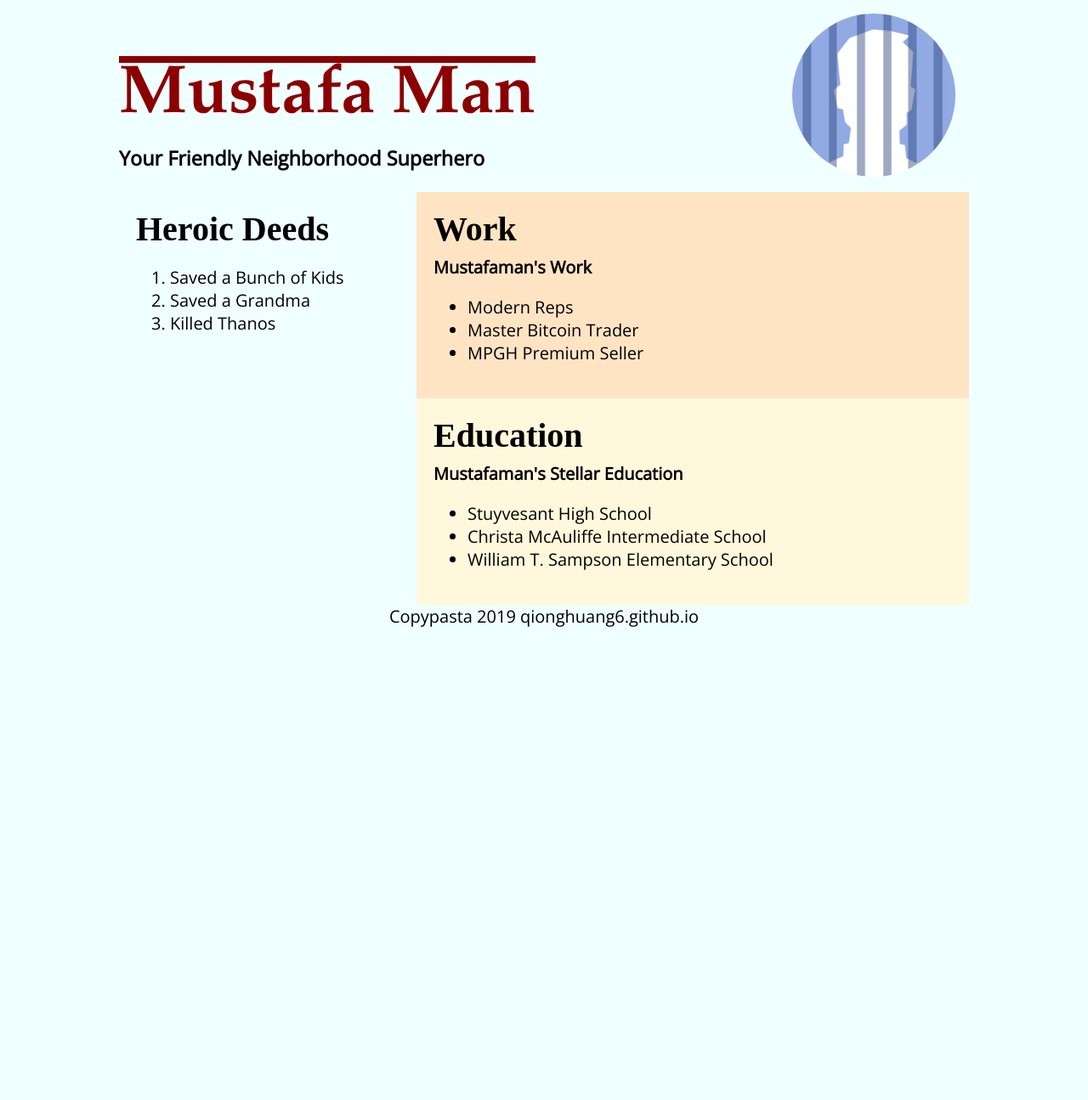
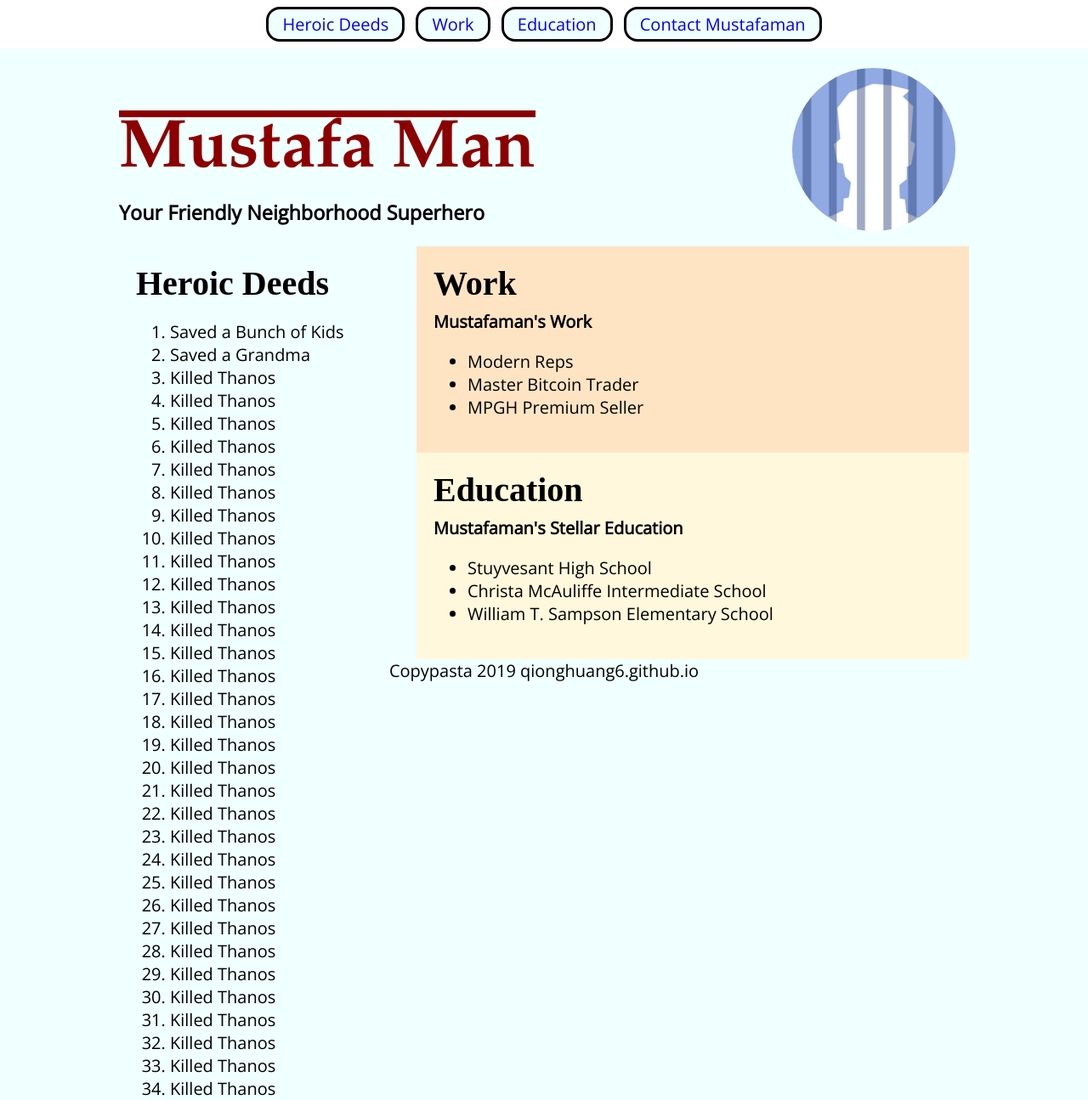
Before and after one commit to qionghuang6/qionghuang6.github.io, a plain HTML site: page index.html in a window 1280 px wide. Shown: the whole page at 85% size. Before the commit the page ends 800 px from the top, so only its background shows below. Drawn offline with nearby package versions, Linux system fonts and the light colour scheme.

Commit message:
did a bunhca funky shit

```diff
--- a/index.html
+++ b/index.html
@@ -5,10 +5,16 @@
         <meta name="viewport" content="width=device-width, initial-scale = 1.0">
         <link rel="stylesheet" href="styles.css">
         <link href="https://fonts.googleapis.com/css?family=Open+Sans&display=swap" rel="stylesheet">
-        <title>A Great Website</title>
+        <title>Home | Mustafaman Fan Page!</title>
     </head>
     <body>
         <header>
+            <nav>
+                <a href="#heroic">Heroic Deeds</a>
+                <a href="#work">Work</a>
+                <a href="#education">Education</a>
+                <a href="https://www.facebook.com/profile.php?id=100013268733797">Contact Mustafaman</a>
+            </nav>
             <section class ="centered">
                 <div id="mustintro">
                     <h1><b>Mustafa Man</b></h1>
@@ -20,11 +26,42 @@
         </header>
         <main>
             <div class = "centered">
-                <section class = small-column>
+                <section class = small-column id="heroic">
                     <h2>Heroic Deeds</h2>
                     <ol>
                         <li>Saved a Bunch of Kids</li>
                         <li>Saved a Grandma</li>
+                        <li>Killed Thanos</li>
+                        <li>Killed Thanos</li>
+                        <li>Killed Thanos</li>
+                        <li>Killed Thanos</li>
+                        <li>Killed Thanos</li>
+                        <li>Killed Thanos</li>
+                        <li>Killed Thanos</li>
+                        <li>Killed Thanos</li>
+                        <li>Killed Thanos</li>
+                        <li>Killed Thanos</li>
+                        <li>Killed Thanos</li>
+                        <li>Killed Thanos</li>
+                        <li>Killed Thanos</li>
+                        <li>Killed Thanos</li>
+                        <li>Killed Thanos</li>
+                        <li>Killed Thanos</li>
+                        <li>Killed Thanos</li>
+                        <li>Killed Thanos</li>
+                        <li>Killed Thanos</li>
+                        <li>Killed Thanos</li>
+                        <li>Killed Thanos</li>
+                        <li>Killed Thanos</li>
+                        <li>Killed Thanos</li>
+                        <li>Killed Thanos</li>
+                        <li>Killed Thanos</li>
+                        <li>Killed Thanos</li>
+                        <li>Killed Thanos</li>
+                        <li>Killed Thanos</li>
+                        <li>Killed Thanos</li>
+                        <li>Killed Thanos</li>
+                        <li>Killed Thanos</li>
                         <li>Killed Thanos</li>
                     </ol>
                 </section>
--- a/styles.css
+++ b/styles.css
@@ -4,6 +4,7 @@ html {
 *, *:before, *:after {
     box-sizing: inherit;
 }
+
 body{
     background-color: azure;
     margin: 0;
@@ -11,7 +12,27 @@ body{
     font-size: 1.25rem;
 }
 header{
+    margin-top: 4rem;
     overflow: auto;
+}
+nav{
+    background-color: white;
+    text-align: center;
+    position: fixed;
+    top: 0;
+    width: 100%;
+    padding: 0.25rem
+}
+nav a{
+    background-color: azure;
+    display: inline-block;
+    padding: 0.25rem 1rem;
+    margin: 0.25rem;
+    border: solid;
+    border-radius: 1rem;
+    border-color: black;
+    border-width: medium;
+    text-decoration: none;
 }
 footer{
     padding 10px;
```
